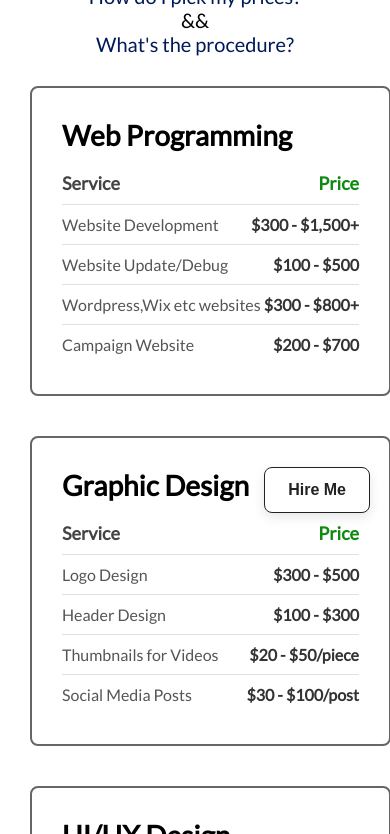
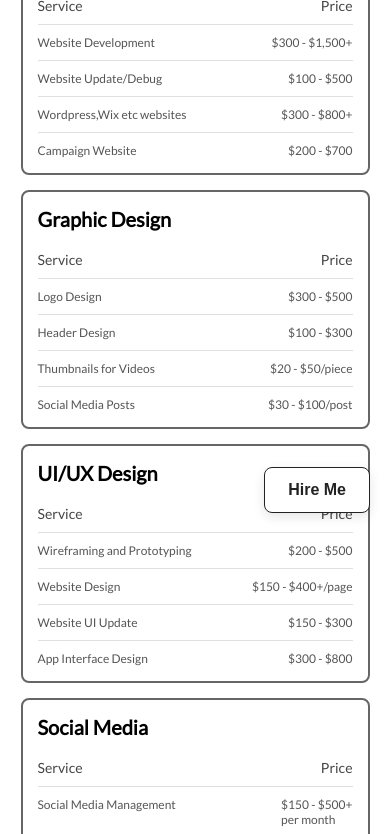
Before and after one commit to 2Sweet2Code/maestro88-portfolio, a plain HTML site: page services.html in a window 390 px wide. Shown: the part 311-1145 px from the top of the page. Drawn offline with Linux system fonts and the light colour scheme.

Commit message:
fixed mobile scaling for faqs, hire n services websites

```diff
--- a/services-more/servicesdstyle.css
+++ b/services-more/servicesdstyle.css
@@ -5,60 +5,79 @@ body {
   padding: 0;
 }
 
+/* Title Section */
+#stitle {
+  text-align: center;
+  padding: 20px;
+}
+
+#stitle h1 {
+  margin-top: 5vh;
+  font-size: 40px; /* Adjusted for mobile */
+  line-height: 1.2;
+}
+
+.subtitle {
+  margin-top: 10px;
+  font-size: 16px; /* Adjusted for mobile */
+}
+
+.subtitle a {
+  color: rgb(0, 25, 87);
+  text-decoration: none;
+}
+
+.subtitle p {
+  color: black;
+  margin: 0 10px;
+}
+
+#prevproj {
+  text-align: center;
+  margin: 20px 0;
+  font-size: 16px;
+}
+
 /* Service Card Container */
 #service-cards {
   display: flex;
-  justify-content: center; /* Center the cards */
-  gap: 20px; /* Space between cards */
-  padding: 30px;
+  justify-content: center;
   flex-wrap: wrap;
+  gap: 20px;
+  padding: 20px;
 }
 
 /* Service Card Styling */
 .service-card {
   background-color: #fff;
   border-radius: 8px;
-  padding: 30px;
-  margin-bottom: 30px;
-  border: 2px solid rgb(102, 102, 102); /* Uniform black border for all cards */
-  box-shadow: none; /* No additional shadow */
-  width: 300px; /* Set a fixed width for each card */
+  padding: 20px;
+  border: 2px solid rgb(102, 102, 102);
+  width: 100%; /* Full width for smaller screens */
+  max-width: 300px; /* Limit card width on larger screens */
+  box-shadow: none;
   transition: all 0.3s ease;
 }
 
-/* Hover effect for all cards */
 .service-card:hover {
   transform: translateY(-5px);
-  box-shadow: 4px 4px 12px rgba(0, 0, 0, 0.2); /* Subtle shadow on hover */
+  box-shadow: 4px 4px 12px rgba(0, 0, 0, 0.2);
 }
 
-/* Service Name (Top Left) */
 .service-name {
-  font-size: 28px;
+  font-size: 22px; /* Adjusted for mobile */
   font-weight: bold;
   margin-bottom: 20px;
   color: #000000;
 }
 
-/* Service Header Section (Price & Service Titles) */
 .service-header {
   display: flex;
   justify-content: space-between;
-  font-size: 18px;
-  margin-bottom: 10px;
+  font-size: 16px;
   color: #444;
 }
 
-.service-header .service {
-  font-weight: bold;
-}
-
-.service-header .price {
-  font-weight: bold;
-  color: #0d8a12;
-}
-
-/* Divider Lines Between Sections */
 .service-divider {
   border: 0;
   height: 1px;
@@ -66,75 +85,43 @@ body {
   margin: 10px 0;
 }
 
-/* Service Features & Price Details */
-.service-details {
-  margin-top: 10px;
-}
-
 .service-feature {
   display: flex;
   justify-content: space-between;
-  font-size: 16px;
+  font-size: 14px; /* Adjusted for mobile */
   color: #555;
-  margin-bottom: 10px;
-}
-
-.service-feature .included-item {
-  font-weight: normal;
-}
-
-.service-feature .price-detail {
-  font-weight: bold;
-  color: #333;
-}
-
-/* Space Between Cards and Bottom Margin */
-.service-card:last-child {
-  margin-bottom: 50px;
-}
-
-/* Subtitle and Link Styling */
-.subtitle a {
-  color: rgb(0, 25, 87);
-  font-size: 20px;
-  display: flex;
-  justify-content: center;
-  align-items: center;
-}
-
-.subtitle p {
-  color: rgb(0, 0, 0);
-  font-size: 20px;
-  display: flex;
-  justify-content: center;
-  align-items: center;
-}
-
-#prevproj {
-  align-content: center;
-  text-align: center;
-  justify-content: center;
-  font-size: 20px;
-}
-
-#stitle h1 {
-  margin-top: 5vh;
-  font-size: 70px;
-  display: flex;
-  justify-content: center;
-  align-items: center;
 }
 
 /* Mobile Adjustments */
-@media (max-width: 1200px) {
+@media (max-width: 768px) {
+  #stitle h1 {
+    font-size: 28px;
+  }
+
+  #stitle,
+  .subtitle {
+    padding: 0 15px;
+  }
+
   #service-cards {
-    flex-direction: column;
-    align-items: center;
+    gap: 15px; /* Smaller gap between cards */
   }
 
   .service-card {
-    width: 90%; /* Full width on smaller screens */
-    margin-bottom: 20px;
+    padding: 15px;
+    max-width: 90%; /* Reduce card width to fit mobile screen */
+  }
+
+  .service-name {
+    font-size: 20px; /* Slightly smaller title for cards */
+  }
+
+  .service-header {
+    font-size: 14px;
+  }
+
+  .service-feature {
+    font-size: 12px;
   }
 
   .hire-me-cta {
```
Also changed, not shown: FAQs/faqstyle.css (+13 -0 lines), hire.html (+1 -1 lines).
